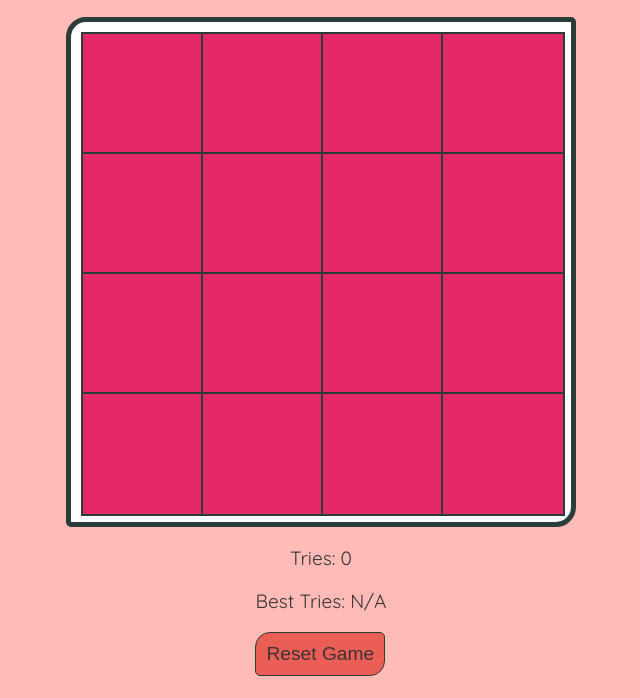
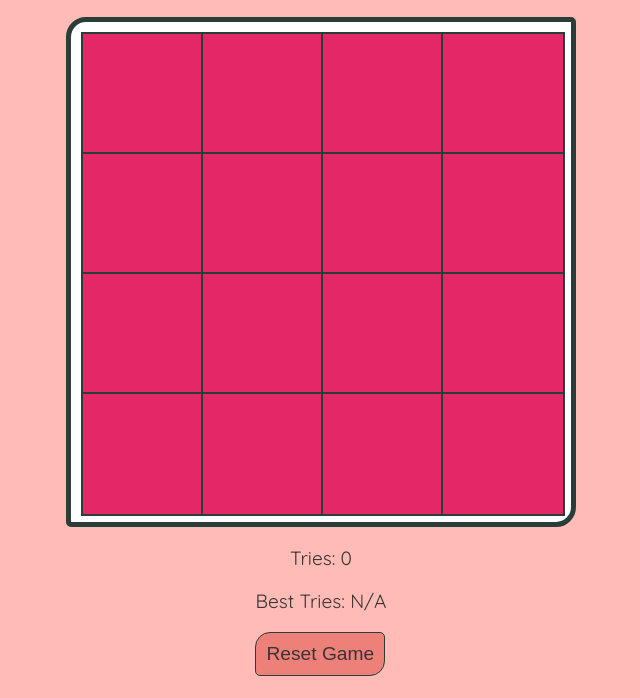
Before and after one commit to AP071216/mp2, a plain HTML site: page index.html in a window 1280 px wide. Shown: the part 102-800 px from the top of the page, without its empty margins (319-959 px from the left). Drawn offline with Linux system fonts and the light colour scheme.

Commit message:
Adjust secondary color to create more contrast with text on the button

```diff
--- a/assets/css/style.css
+++ b/assets/css/style.css
@@ -3,7 +3,7 @@
 
 :root {
   --primary-color: #e42766;
-  --secondary-color: #eb5e55;
+  --secondary-color: #ed8179;
   --text-color: #3a3335;
   --border-color: #2a3d38;
 
```
